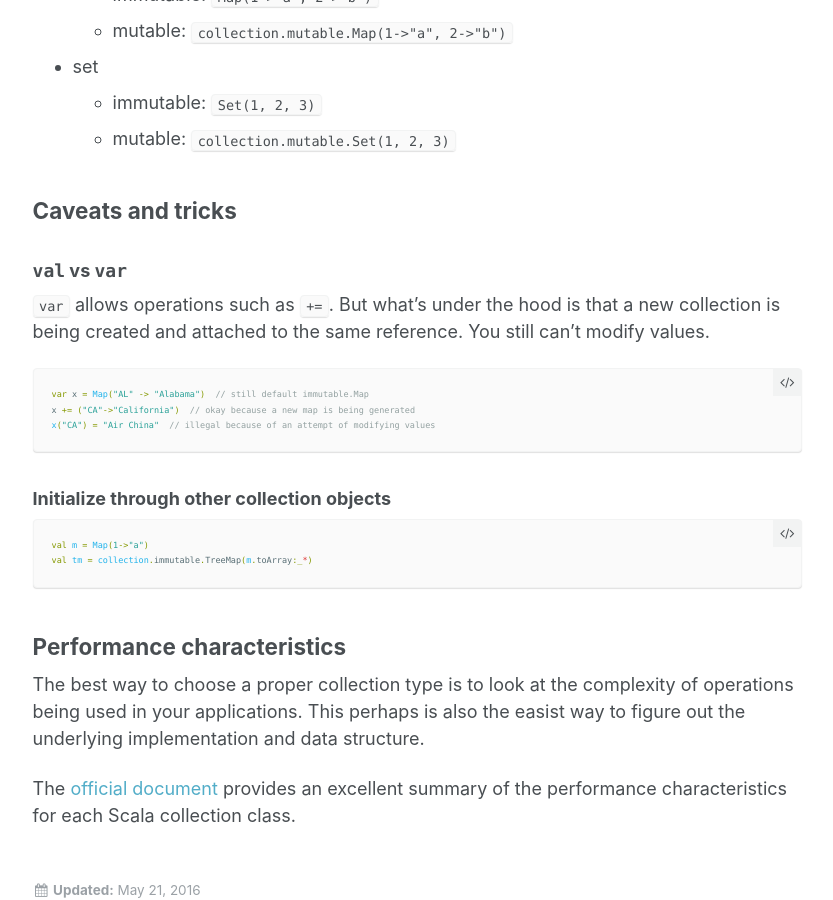
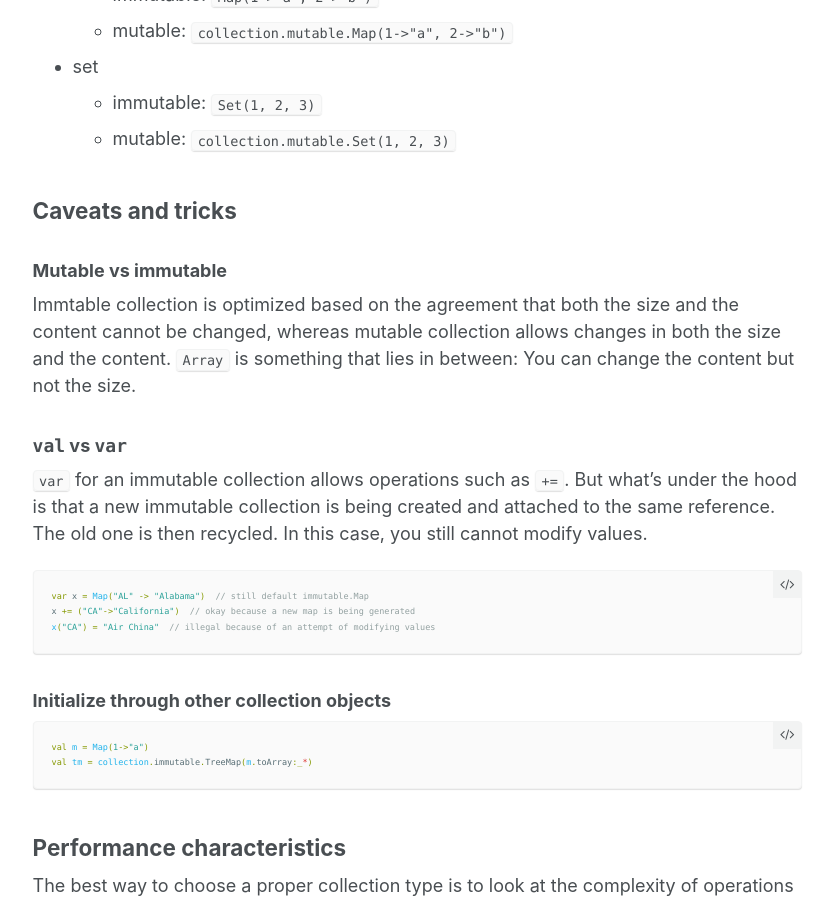
Before and after one commit to yuchsiao/yuchsiao.github.io, a Jekyll site: the page built from _posts/2016-05-21-scala-collections.md, in a window 1280 px wide and 900 px high, scrolled down 1358 px. Shown: the whole window, without its empty margins (249-1082 px from the left). Built offline with Jekyll 4.4.1, drawn with Linux system fonts in a browser that asks for light colours; comment, search, counter and statistics services are not loaded; some of the changed text lies outside the part shown.

Commit message:
Update 2016-05-21-scala-collections.md

````diff
--- a/_posts/2016-05-21-scala-collections.md
+++ b/_posts/2016-05-21-scala-collections.md
@@ -47,8 +47,12 @@ Changes and additions to this post may be made over time.
 
 ## Caveats and tricks
 
+### Mutable vs immutable
+
+Immtable collection is optimized based on the agreement that both the size and the content cannot be changed, whereas mutable collection allows changes in both the size and the content. `Array` is something that lies in between: You can change the content but not the size.
+
 ### `val` vs `var`
- `var` allows operations such as `+=`. But what's under the hood is that a new collection is being created and attached to the same reference. You still can't modify values.
+ `var` for an immutable collection allows operations such as `+=`. But what's under the hood is that a new immutable collection is being created and attached to the same reference. The old one is then recycled. In this case, you still cannot modify values.
 ```scala
 var x = Map("AL" -> "Alabama")  // still default immutable.Map
 x += ("CA"->"California")  // okay because a new map is being generated
````
